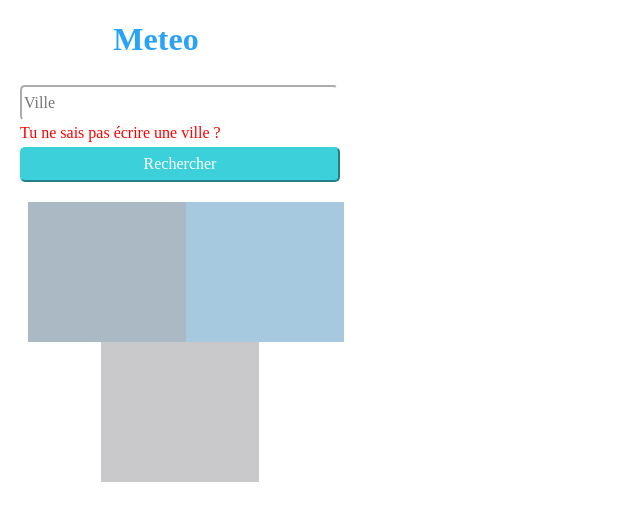
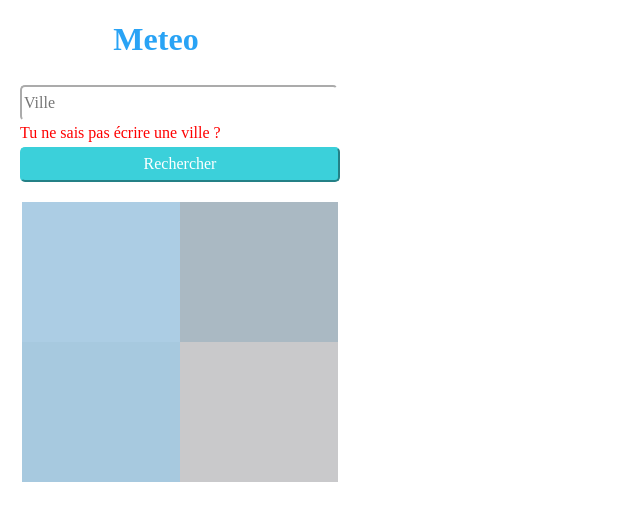
Before and after one commit to Alexlemars/APImeteo, a plain HTML site: page index.html in a window 1280 px wide. Shown: the whole page, without its empty margins (0-640 px from the left). Drawn offline with nearby package versions, Linux system fonts and the light colour scheme; no server answers.

Commit message:
Update index.html
erreur

```diff
--- a/index.html
+++ b/index.html
@@ -22,7 +22,8 @@
       </form>
 
       <div class="container">
-er          <div class="temp"></div>
+          <div class="ville"></div>
+          <div class="temp"></div>
           <div class="humid"></div>
           <div class="vent"></div>
       </div>
```
